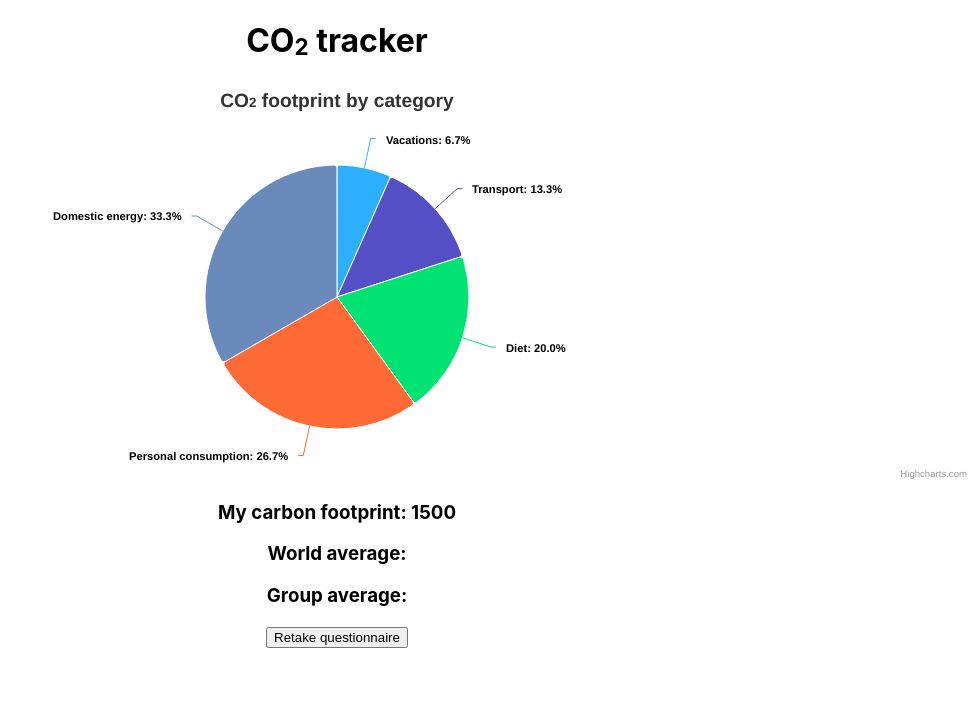
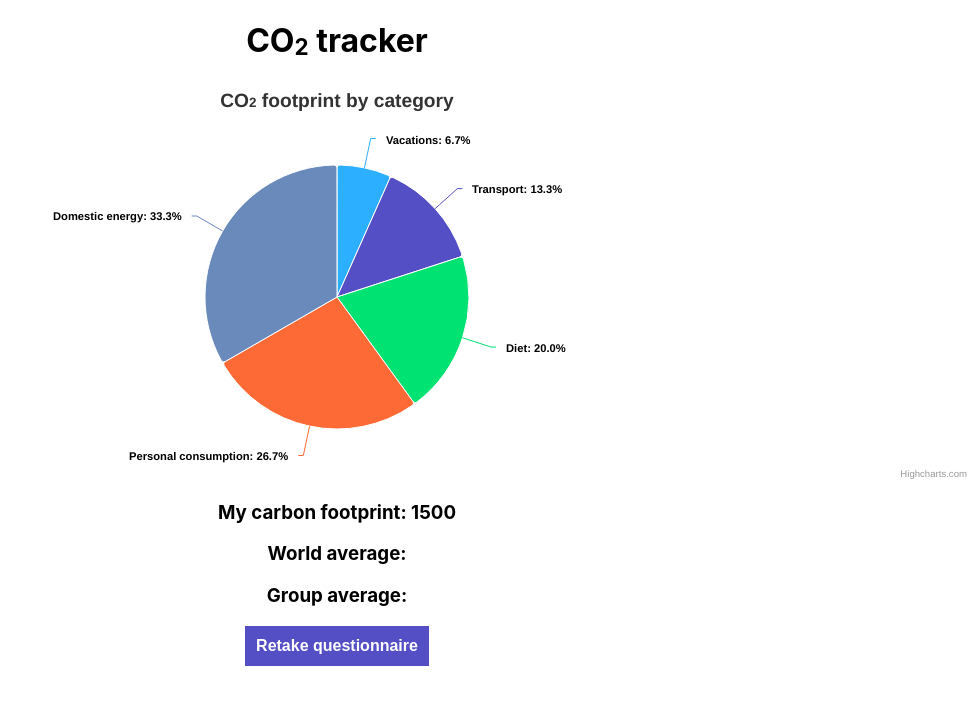
Before and after one commit to lor1113/C02_tracker, a React (Create React App) app: page / in a window 1280 px wide. Shown: the top 704 px of the page, without its empty margins (303-1280 px from the left). Built offline with nearby package versions, Linux system fonts and the light colour scheme.

Commit message:
added header and styled button

```diff
--- a/package.json
+++ b/package.json
@@ -11,6 +11,7 @@
     "react": "^18.2.0",
     "react-dom": "^18.2.0",
     "react-scripts": "5.0.1",
+    "styled-components": "^6.0.5",
     "web-vitals": "^2.1.4"
   },
   "scripts": {
--- a/src/components/Button.js
+++ b/src/components/Button.js
@@ -1,8 +1,22 @@
 import React from "react";
+import styled from "styled-components";
+
+const StyledButton = styled.button`
+    font-size: 1em;
+    padding: 0.7em;
+    border: none;
+    background-color: rgb(84, 79, 197);
+    color: white;
+    font-weight: bold;
+    &:hover {
+        background-color: lightgreen;
+        color: black;
+    }
+`
 
 function Button() {
     return (
-        <button>Retake questionnaire</button>
+        <StyledButton>Retake questionnaire</StyledButton>
     )
 }
 
```
Also changed, not shown: 1 other file (tests, documents, lock files or other folders).
